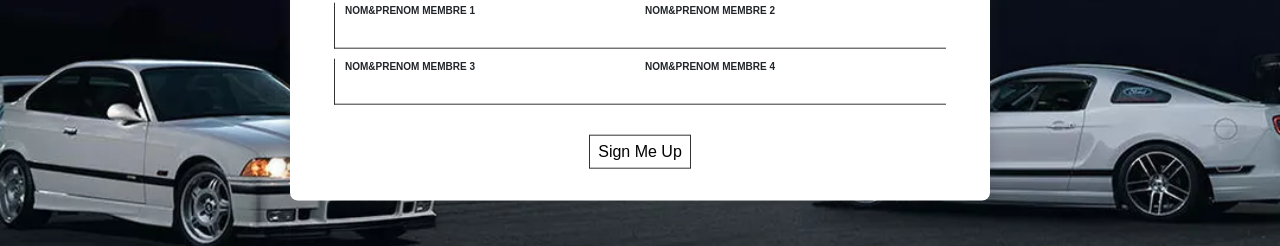
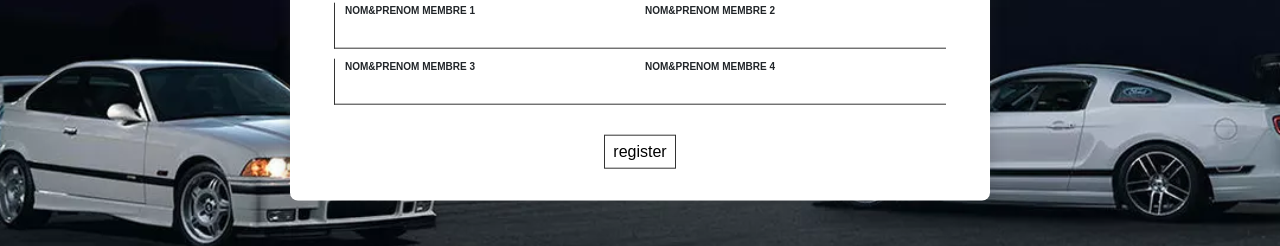
Before and after one commit to MohamedBouarada/FastAndFurious-Front, a React (Create React App) app: page /competitions in a window 1280 px wide. Shown: the part 2753-2999 px from the top of the page. Built offline with nearby package versions, Linux system fonts and the light colour scheme.

Commit message:
preparing for deployment

```diff
--- a/src/components/form/Form.js
+++ b/src/components/form/Form.js
@@ -247,7 +247,7 @@ const Form = () => {
 
             <div className={styles.textCenter}>
               <button className={styles.submit} name="register">
-                Sign Me Up
+                register
               </button>
             </div>
           </div>
```
